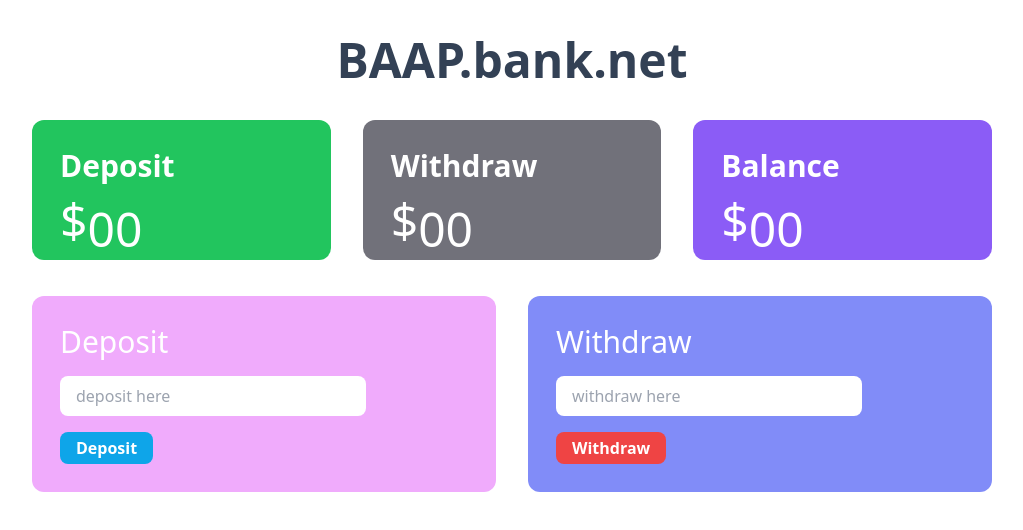
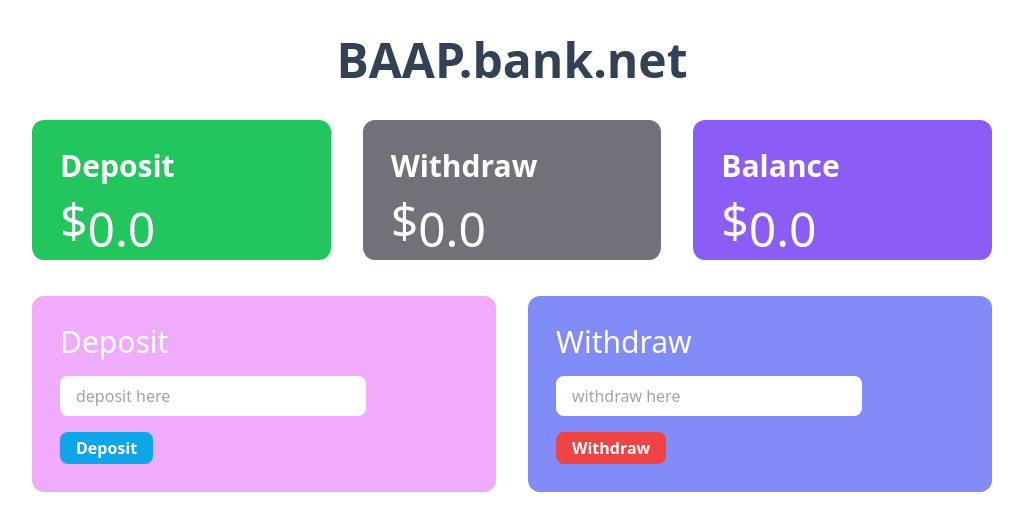
Before and after one commit to MdLikhonMia5/bank-project, a plain HTML site: page bank.html in a window 1280 px wide. Shown: the whole page, without its empty margins (128-1151 px from the left). Drawn offline with nearby package versions, Linux system fonts and the light colour scheme.

Commit message:
addedclear

```diff
--- a/bank.html
+++ b/bank.html
@@ -12,20 +12,19 @@
 
   <main>
       <section>
-          <div class="grid grid-cols-3 grid-flow-col text-white w-9/12 mx-auto gap-8 mt-9">
+          <div class="grid grid-cols-3  text-white w-9/12 mx-auto gap-8 mt-9">
                 <div class="bg-green-500 rounded-xl p-7">
                   <h1 class="text-3xl font-semibold">Deposit</h1>
-                  <h2><sub class="text-5xl">$<sub><span id="d_update" class="text-5xl">00</span></h2>
+                  <h2><sub class="text-5xl">$<sub><span id="d_update" class="text-5xl">0.0</span></h2>
                 </div>
                 <div class="bg-zinc-500 rounded-xl p-7">
                   <h1 class="text-3xl font-semibold">Withdraw</h1>
-                  <h2><sub class="text-5xl">$<sub><span id="acc" class="text-5xl">00</span></h2>
+                  <h2><sub class="text-5xl">$<sub><span id="acc" class="text-5xl">0.0</span></h2>
                 </div>
                 <div class="bg-violet-500 rounded-xl p-7">
                   <h1 class="text-3xl font-semibold">Balance</h1>
-                  <h2><sub class="text-5xl">$<sub><span id="b_update" class="text-5xl">00</span></h2>
+                  <h2><sub class="text-5xl">$<sub><span id="b_update" class="text-5xl">0.0</span></h2>
                 </div>
-
           </div>
       </section>
       <section>
```
